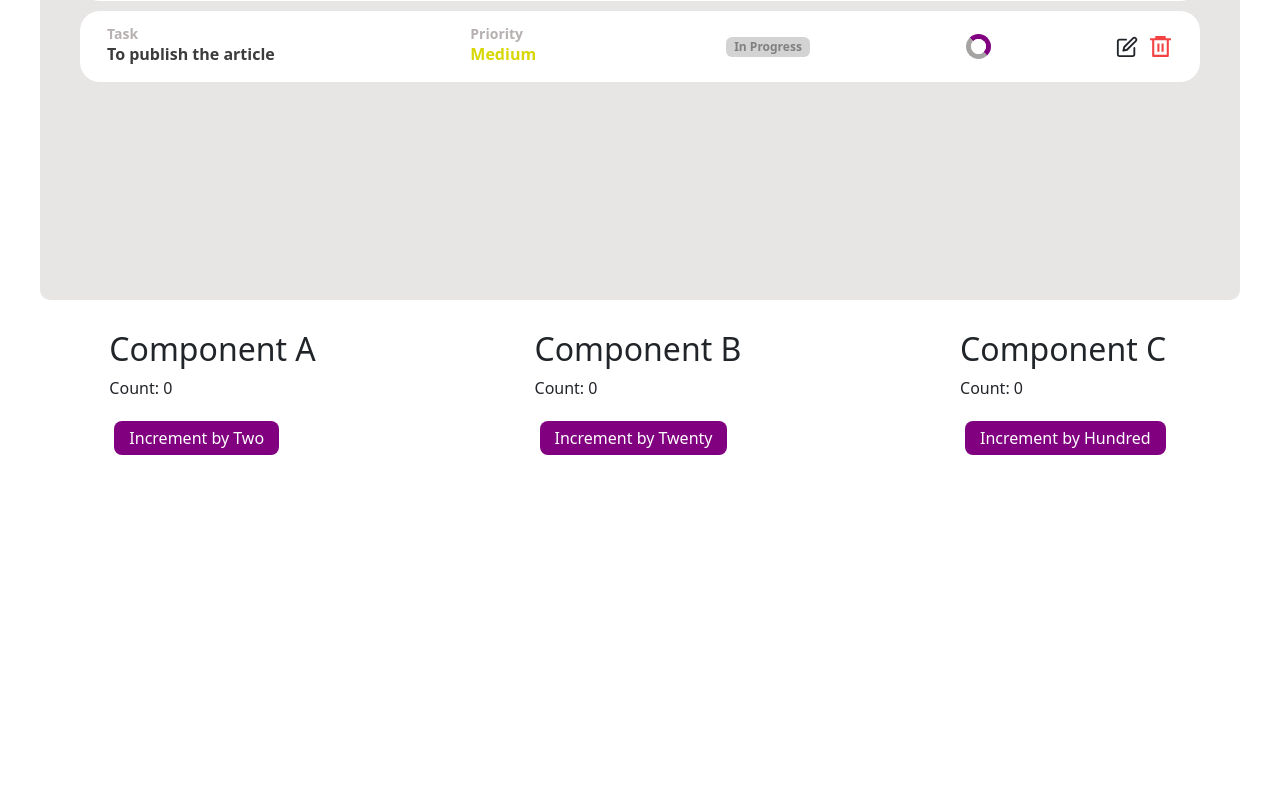
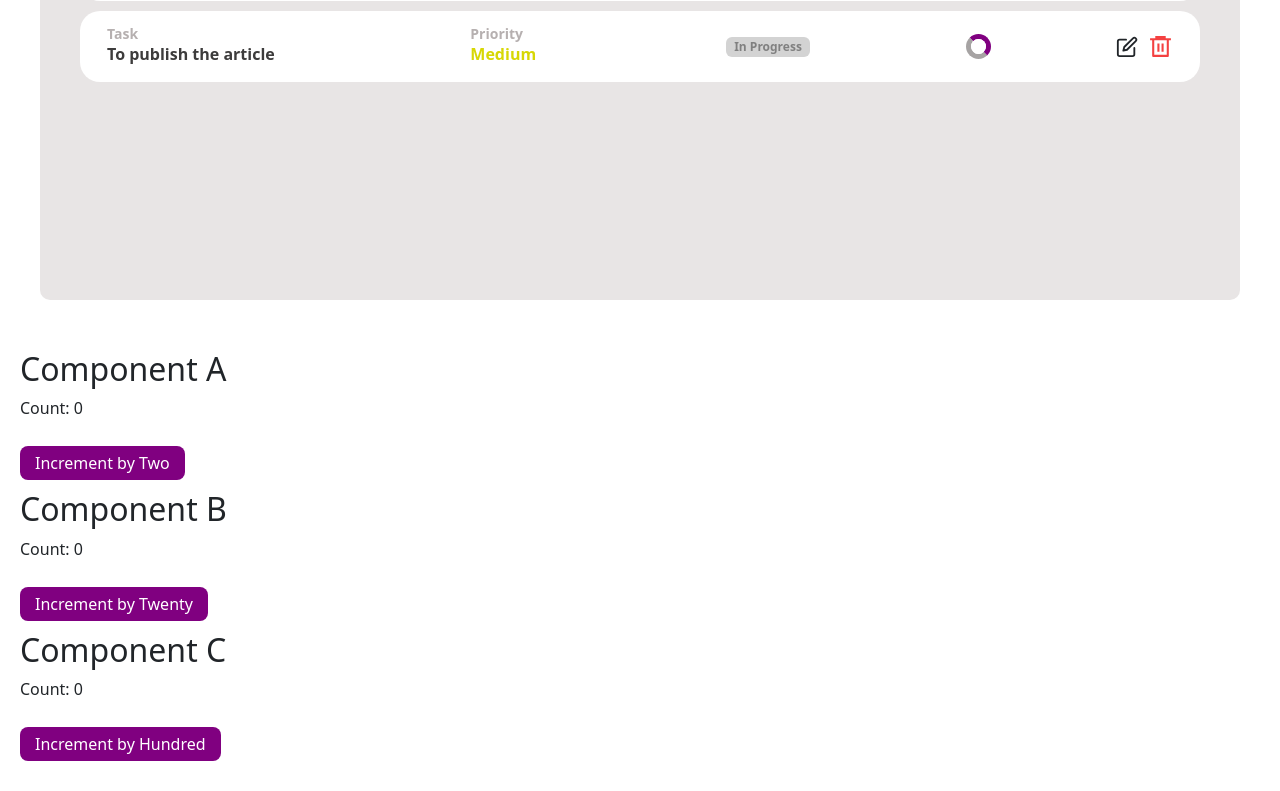
Before and after one commit to soheb-funtune/code-optim-task, a React (Vite) app: page / in a window 1280 px wide. Shown: the part 530-1321 px from the top of the page. Before the commit the page ends 990 px from the top, so only its background shows below. Built offline with nearby package versions, Linux system fonts and the light colour scheme; no server answers.

Commit message:
hod change

```diff
--- a/src/moduls/challenge4/challenge.jsx
+++ b/src/moduls/challenge4/challenge.jsx
@@ -1,5 +1,6 @@
 import React, { useState } from "react";
 import styled from "styled-components";
+import { Row, Col } from "react-bootstrap";
 
 // Higher-Order Component
 const withIncrement = (BaseComponent, incrementValue) => {
@@ -56,7 +57,9 @@ const Challenge = () => {
   return (
     <Wrap>
       <ComponentAWithIncrement />
+
       <ComponentBWithIncrement />
+
       <ComponentCWithIncrement />
     </Wrap>
   );
@@ -65,9 +68,11 @@ const Challenge = () => {
 export default Challenge;
 
 const Wrap = styled.div`
+  padding: 20px;
   display: flex;
   justify-content: space-around;
   margin-top: 20px;
+  flex-direction: column;
 `;
 
 const StyledButton = styled.button`
@@ -77,4 +82,5 @@ const StyledButton = styled.button`
   color: white;
   border: none;
   margin: 5px;
+  margin: 10px auto;
 `;
```
